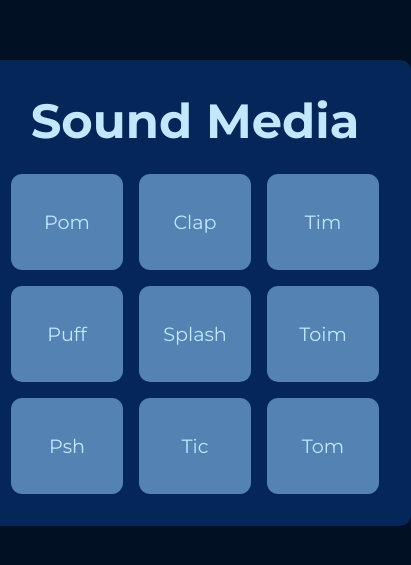
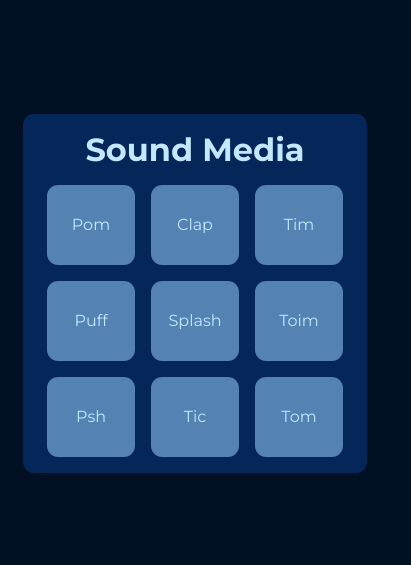
Before and after one commit to Viniflr/soundMedia_JavaScript, a plain HTML site: page index.html in a window 390 px wide. Shown: the part 129-694 px from the top of the page, 411 px wide, since content can reach past the window. Drawn offline with Linux system fonts and the light colour scheme.

Commit message:
responsividade

```diff
--- a/assets/styles.css
+++ b/assets/styles.css
@@ -51,3 +51,22 @@ button:hover  {
     border: 1px solid #fff;
     cursor: pointer;
 }
+
+@media screen and (max-width: 768px) {
+    h1 {
+        font-size: 2rem;
+        text-align: center;
+    }
+
+    main {
+        padding: 1rem;
+        gap: 1rem;
+        width: 80%;
+    }
+
+    button {
+        width: 5.5rem;
+        height: 5rem;
+        font-size: 1rem;
+    }
+}
```
